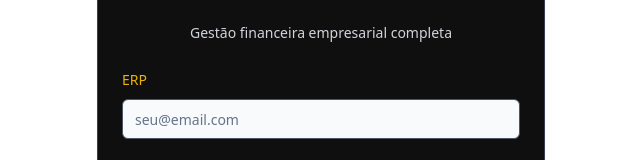
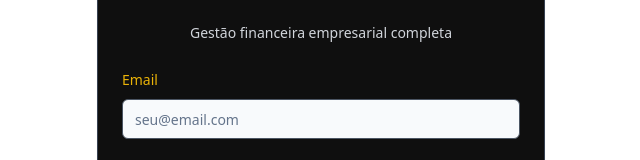
Before and after one commit to LucasKND/erp-financeiro-zolka, a React (Vite) app: page / in a window 1280 px wide. Shown: the part 282-442 px from the top of the page, without its empty margins (319-959 px from the left). Built offline with nearby package versions, Linux system fonts and the light colour scheme.

Commit message:
Visual edit in Lovable
Edited UI in Lovable

```diff
--- a/src/components/Auth.tsx
+++ b/src/components/Auth.tsx
@@ -70,7 +70,7 @@ export function Auth() {
 
           <form onSubmit={handleLogin} className="space-y-4">
             <div className="space-y-2">
-              <Label htmlFor="login-email" className="text-yellow-500">ERP</Label>
+              <Label htmlFor="login-email" className="text-yellow-500">Email</Label>
               <Input id="login-email" type="email" placeholder="seu@email.com" value={loginData.email} onChange={e => setLoginData(prev => ({
               ...prev,
               email: e.target.value
```
